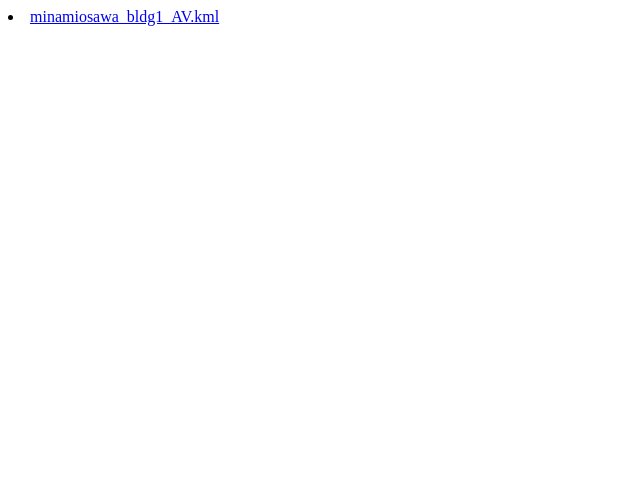
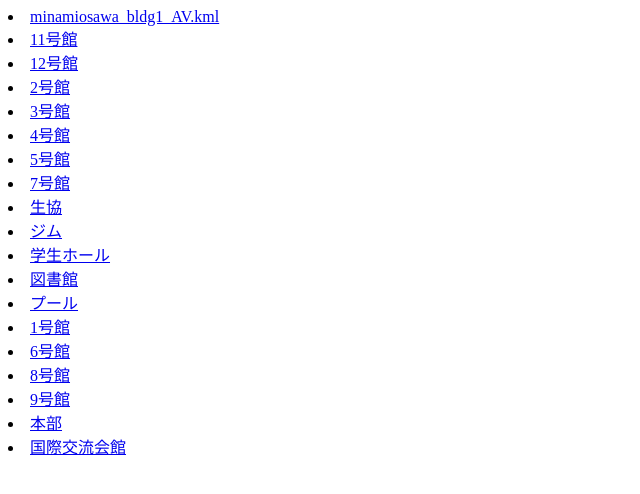
Before and after one commit to kisu-yuyu/Warehouse, a plain HTML site: page index.html in a window 1280 px wide. Shown: the whole page, without its empty margins (0-640 px from the left). Drawn offline with Linux system fonts and the light colour scheme.

Commit message:
Adding links to TMU accssability pdfs

```diff
--- a/index.html
+++ b/index.html
@@ -8,9 +8,117 @@
   </head>
   <body>
     <li>
+      <a href="https://kisu-yuyu.github.io/Warehouse/minamiosawa_bldg1_AV.kml"
+        >minamiosawa_bldg1_AV.kml</a
+      >
+    </li>
+    <li>
       <a
-        href="https://kisu-yuyu.github.io/Warehouse/minamiosawa_bldg1_AV.kml"
-      >minamiosawa_bldg1_AV.kml</a>
+        href="https://kisu-yuyu.github.io/Warehouse/TMU_accessibility_maps/11gokan.pdf"
+        >11号館</a
+      >
+    </li>
+    <li>
+      <a
+        href="https://kisu-yuyu.github.io/Warehouse/TMU_accessibility_maps/12gokan.pdf"
+        >12号館</a
+      >
+    </li>
+    <li>
+      <a
+        href="https://kisu-yuyu.github.io/Warehouse/TMU_accessibility_maps/2gokan.pdf"
+        >2号館</a
+      >
+    </li>
+    <li>
+      <a
+        href="https://kisu-yuyu.github.io/Warehouse/TMU_accessibility_maps/3gokan.pdf"
+        >3号館</a
+      >
+    </li>
+    <li>
+      <a
+        href="https://kisu-yuyu.github.io/Warehouse/TMU_accessibility_maps/4gokan.pdf"
+        >4号館</a
+      >
+    </li>
+    <li>
+      <a
+        href="https://kisu-yuyu.github.io/Warehouse/TMU_accessibility_maps/5gokan.pdf"
+        >5号館</a
+      >
+    </li>
+    <li>
+      <a
+        href="https://kisu-yuyu.github.io/Warehouse/TMU_accessibility_maps/7gokan.pdf"
+        >7号館</a
+      >
+    </li>
+    <li>
+      <a
+        href="https://kisu-yuyu.github.io/Warehouse/TMU_accessibility_maps/ map_minamiosawa_coopshop.pdf"
+        >生協</a
+      >
+    </li>
+    <li>
+      <a
+        href="https://kisu-yuyu.github.io/Warehouse/TMU_accessibility_maps/map_minamiosawa_gym.pdf"
+        >ジム</a
+      >
+    </li>
+    <li>
+      <a
+        href="https://kisu-yuyu.github.io/Warehouse/TMU_accessibility_maps/map_minamiosawa_hall.pdf"
+        >学生ホール</a
+      >
+    </li>
+    <li>
+      <a
+        href="https://kisu-yuyu.github.io/Warehouse/TMU_accessibility_maps/map_minamiosawa_library.pdf"
+        >図書館</a
+      >
+    </li>
+    <li>
+      <a
+        href="https://kisu-yuyu.github.io/Warehouse/TMU_accessibility_maps/map_minamiosawa_pool.pdf"
+        >プール</a
+      >
+    </li>
+    <li>
+      <a
+        href="https://kisu-yuyu.github.io/Warehouse/TMU_accessibility_maps/minamiosawa_1_23.pdf"
+        >1号館</a
+      >
+    </li>
+    <li>
+      <a
+        href="https://kisu-yuyu.github.io/Warehouse/TMU_accessibility_maps/minamiosawa_6_23.pdf"
+        >6号館</a
+      >
+    </li>
+    <li>
+      <a
+        href="https://kisu-yuyu.github.io/Warehouse/TMU_accessibility_maps/minamiosawa_8_23.pdf"
+        >8号館</a
+      >
+    </li>
+    <li>
+      <a
+        href="https://kisu-yuyu.github.io/Warehouse/TMU_accessibility_maps/minamiosawa_9_23.pdf"
+        >9号館</a
+      >
+    </li>
+    <li>
+      <a
+        href="https://kisu-yuyu.github.io/Warehouse/TMU_accessibility_maps/minamiosawa_honbu_23.pdf"
+        >本部</a
+      >
+    </li>
+    <li>
+      <a
+        href="https://kisu-yuyu.github.io/Warehouse/TMU_accessibility_maps/minamiosawa_international_23.pdf"
+        >国際交流会館</a
+      >
     </li>
   </body>
 </html>
```
